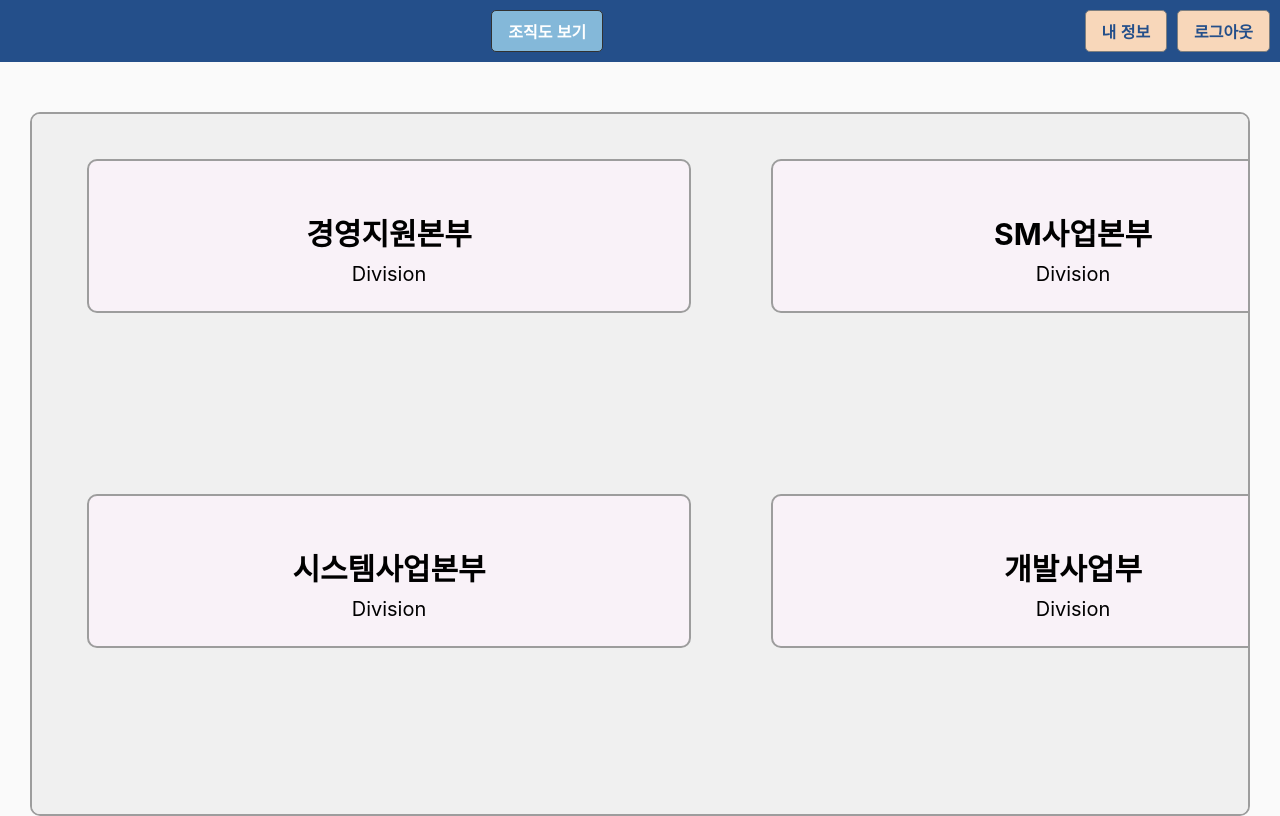
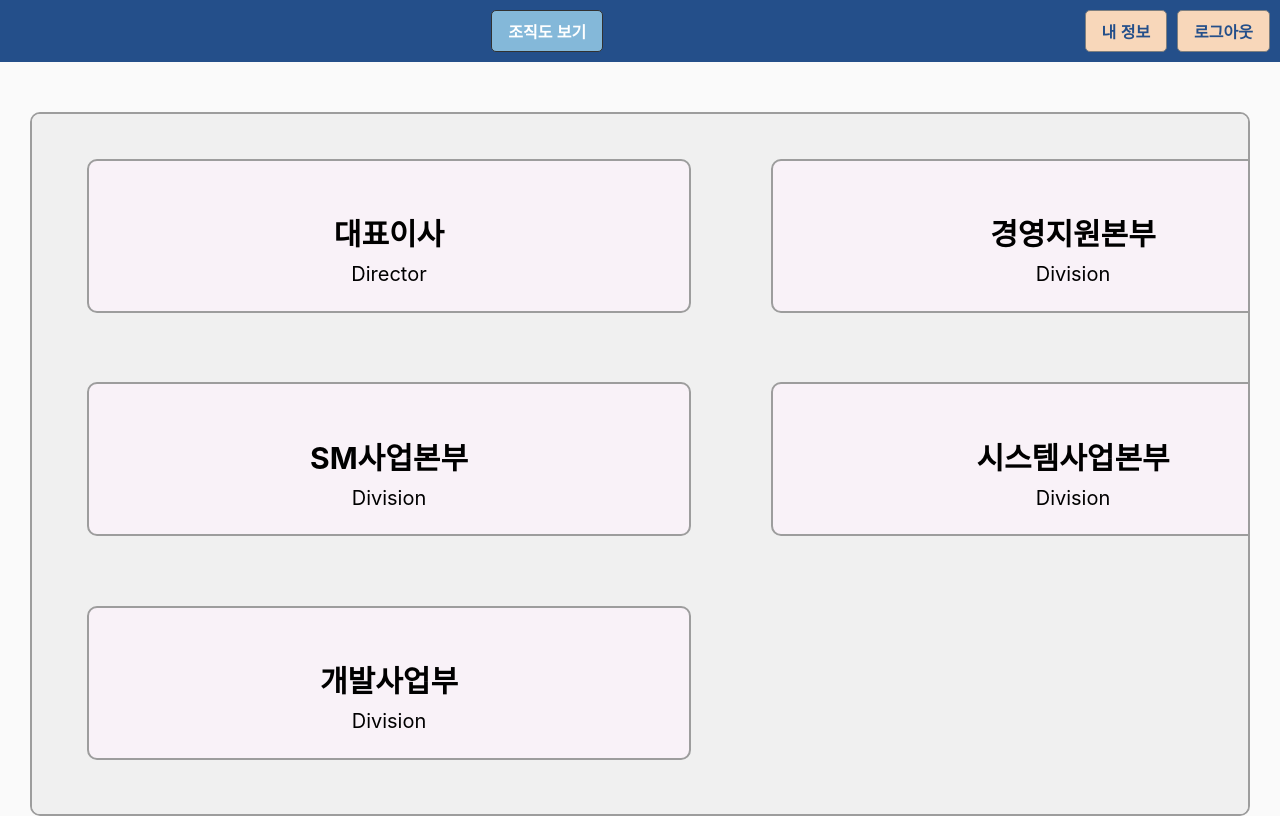
Before and after one commit to CSID-DGU/2024-1-SCS4031-01-sososo-3, a React (Create React App) app in the folder frontend/: page /director in a window 1280 px wide. Built offline with nearby package versions, Linux system fonts and the light colour scheme.

Commit message:
[KMS]fix_조직도

```diff
--- a/frontend/src/pages/director/Director.js
+++ b/frontend/src/pages/director/Director.js
@@ -5,10 +5,11 @@ import '../../App.css';
 const Director = () => {
     const fakedirectorMembers = [
         // 임시 DB
-        { id: 1, name: '경영지원본부', position: 'Division'},
-        { id: 2, name: 'SM사업본부', position: 'Division' },
-        { id: 3, name: '시스템사업본부', position: 'Division' },
-        { id: 4, name: '개발사업부', position: 'Division' }
+        { id:1, name:'대표이사', position: 'Director'},
+        { id: 2, name: '경영지원본부', position: 'Division'},
+        { id: 3, name: 'SM사업본부', position: 'Division' },
+        { id: 4, name: '시스템사업본부', position: 'Division' },
+        { id: 5, name: '개발사업부', position: 'Division' }
     ];
 
     // id를 기준으로 오름차순 정렬
```
